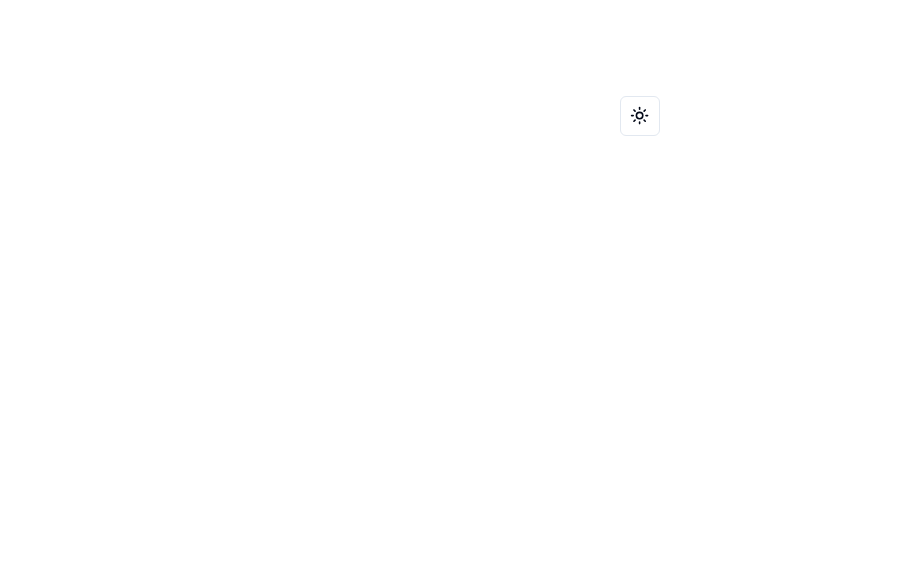
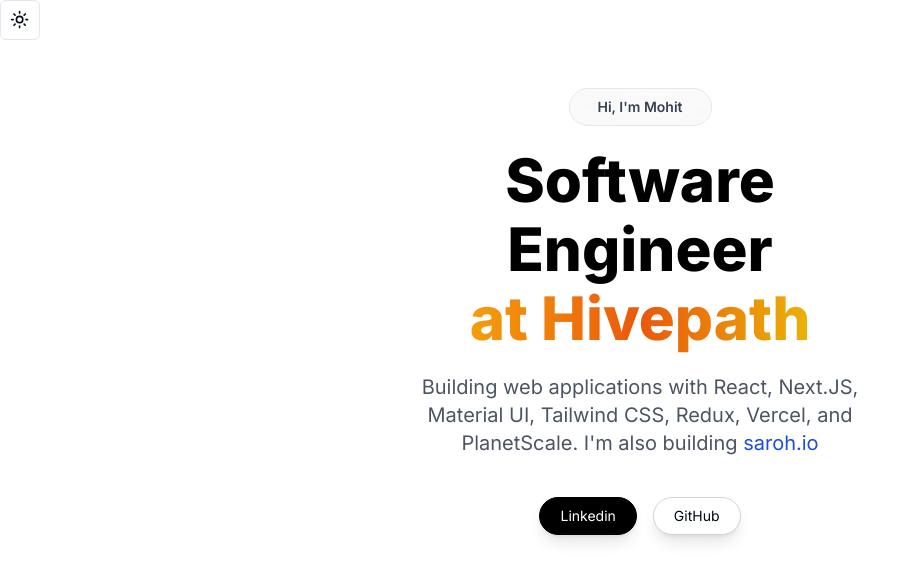
Before and after one commit to himohitmehta/himohit.me, a Next.js app: page / in a window 1280 px wide. Shown: the top 580 px of the page, without its empty margins (0-920 px from the left). Built offline with nearby package versions, Linux system fonts and the light colour scheme.

Commit message:
added hero component

```diff
--- a/app/layout.tsx
+++ b/app/layout.tsx
@@ -6,10 +6,9 @@
 const inter = Inter({ subsets: ["latin"] });
 
 export const metadata: Metadata = {
-	title: "Create Next App",
-	description: "Generated by create next app",
+	title: "Mohit Mehta - software engineer at Hivepath. Building Bluecom.ai. ",
+	description: `I am software engineer at Hivepath. Building Bluecom.ai a multi-channel e-commerce platform with Next.JS, React, Typescript, Material UI, WooCommerce, Shopify, BigCommerce and Stripe. `,
 };
-
 export default function RootLayout({
 	children,
 }: {
--- a/app/page.tsx
+++ b/app/page.tsx
@@ -1,10 +1,12 @@
 import { ThemeToggle } from "@/components/ThemeToggle";
+import Hero from "@/components/home/hero";
 import Image from "next/image";
 
 export default function Home() {
 	return (
-		<main className="flex min-h-screen flex-col items-center justify-between p-24">
+		<main>
 			<ThemeToggle />
+			<Hero title={`Hi I am a developer`} />
 		</main>
 	);
 }
--- /dev/null
+++ b/components/home/hero.tsx
@@ -0,0 +1,54 @@
+import Link from "next/link";
+
+const Hero = ({}) => {
+	return (
+		<div className="mx-auto mb-10 mt-12 max-w-md px-2.5 text-center sm:max-w-lg sm:px-0">
+			<span
+				// href={`/${link}`}
+				className="group mx-auto flex max-w-fit items-center justify-center space-x-2 overflow-hidden rounded-full border border-gray-200 bg-white px-7 py-2 shadow-[inset_10px_-50px_94px_0_rgb(199,199,199,0.1)] backdrop-blur transition-all hover:border-gray-300 hover:bg-white/50"
+			>
+				<p className="text-sm font-semibold text-gray-700">Hi, I&apos;m Mohit</p>
+			</span>
+
+			<h1
+				data-testid="hero-text"
+				className="mt-5 font-display dark:text-white text-4xl font-extrabold leading-[1.15] text-black sm:text-6xl sm:leading-[1.15]"
+			>
+				Software Engineer
+				<br />
+				<span className="bg-gradient-to-r from-amber-500 via-orange-600 to-yellow-500 bg-clip-text text-transparent">
+					at Hivepath
+				</span>
+			</h1>
+			<h2 className="mt-5 text-gray-600 sm:text-xl">
+				Building web applications with React, Next.JS, Material UI,
+				Tailwind CSS, Redux, Vercel, and PlanetScale. I&apos;m also
+				building{" "}
+				<a className="text-blue-700" href="https://saroh.io" target="_blank" rel="noreferrer">
+					saroh.io
+				</a>{" "}
+			</h2>
+
+			<div className="mx-auto mt-10 flex max-w-fit space-x-4">
+				<a
+					href={`https://www.linkedin.com/in/himohit`}
+					className="rounded-full border border-black bg-black px-5 py-2 text-sm text-white shadow-lg transition-all hover:bg-white hover:text-black"
+					target="_blank"
+					rel="noreferrer"
+				>
+					Linkedin
+				</a>
+				<a
+					className="flex items-center justify-center space-x-2 rounded-full border dark:text-black border-gray-300 bg-white px-5 py-2 shadow-lg transition-all hover:border-gray-800"
+					href="https://github.com/himohitmehta"
+					target="_blank"
+					rel="noreferrer"
+				>
+					<p className="text-sm"> GitHub</p>
+				</a>
+			</div>
+		</div>
+	);
+};
+
+export default Hero;
--- /dev/null
+++ b/components/shared/header.tsx
@@ -0,0 +1,7 @@
+import React from 'react'
+
+export default function Header() {
+  return (
+    <div>Header</div>
+  )
+}
```
